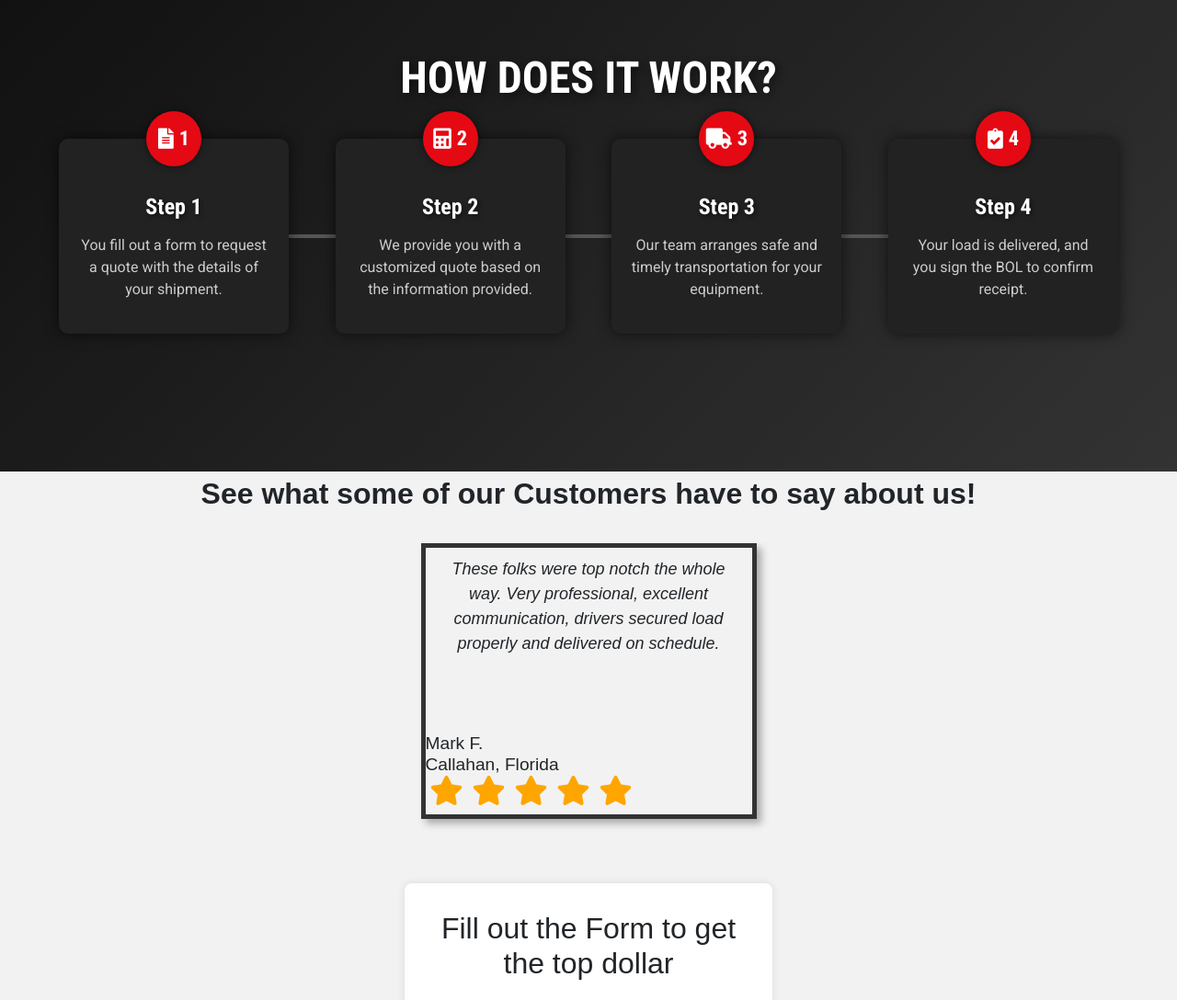
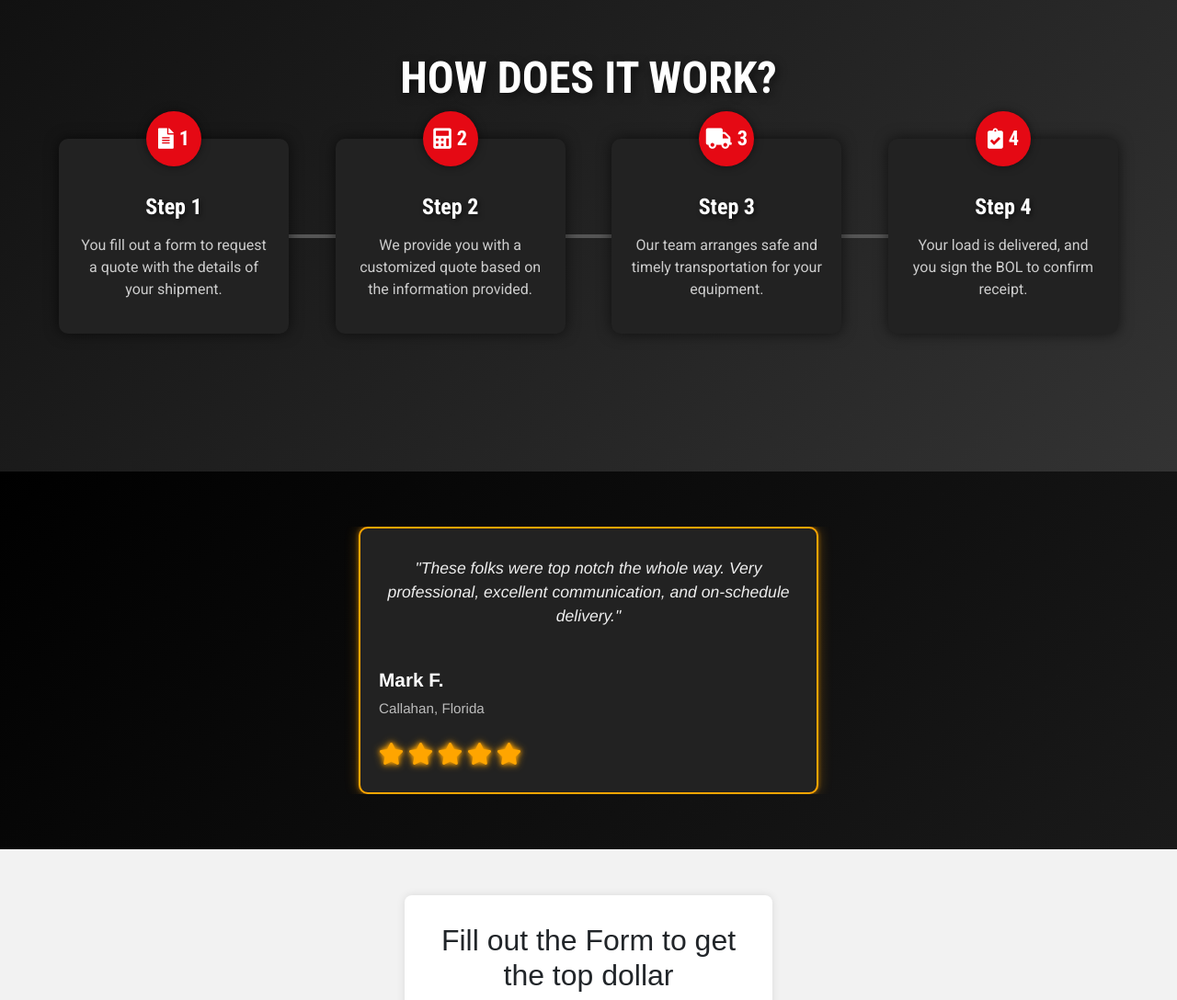
Before and after one commit to omoqbel1/bullet, a Django app: page / in a window 1280 px wide. Shown: the part 2697-3785 px from the top of the page at 92% size. Run offline with Django 4.2, Linux system fonts and the light colour scheme; some libraries are stand-ins or nearby versions.

Commit message:
Update reviewbar.html

```diff
--- a/crm1/accounts/templates/accounts/reviewbar.html
+++ b/crm1/accounts/templates/accounts/reviewbar.html
@@ -1,121 +1,136 @@
+<!DOCTYPE html>
+<html lang="en">
+<head>
+<meta charset="UTF-8" />
+<meta name="viewport" content="width=device-width, initial-scale=1.0"/>
+<title>Badass Isolated Reviews</title>
+
+<!-- External CSS and JS -->
 <link rel="stylesheet" href="https://cdnjs.cloudflare.com/ajax/libs/font-awesome/5.15.1/css/all.min.css" integrity="sha512-+4zCK9k+qNFUR5X+cKL9EIR+ZOhtIloNl9GIKS57V1MyNsYpYcUrUeQc9vNfzsWfV28IaLL3i96P9sdNyeRssA==" crossorigin="anonymous" />
 <link rel="stylesheet" type="text/css" href="https://cdnjs.cloudflare.com/ajax/libs/slick-carousel/1.9.0/slick.min.css"/>
 <script src="https://cdnjs.cloudflare.com/ajax/libs/jquery/3.5.1/jquery.min.js"></script>
 <script src="https://cdnjs.cloudflare.com/ajax/libs/slick-carousel/1.9.0/slick.min.js"></script>
 
 <style>
-  .fas.fa-star, .fa-star {
-      color: grey;
-      font-size: 2em;
-      margin: 0 5px;
+  .review-section {
+    background: linear-gradient(135deg, #000000 0%, #1a1a1a 100%);
+    color: #fff;
+    font-family: "Helvetica Neue", Helvetica, Arial, sans-serif;
+    padding: 60px 0;
+    width: 100%;
+    box-sizing: border-box;
+    overflow: hidden;
+    text-align: center;
   }
-  .rating-container {
-      display: flex;
-      width: 100%;
+
+  .review-section #reviews-slider {
+    width: 90%;
+    max-width: 1200px;
+    margin: 0 auto;
+    position: relative;
   }
-  .review-name {
-      text-align: center; /* This will center the text horizontally */
-      width: 100%;
-  }
-  #reviews-slider {
-      padding-top: 30px; /* add 30px top padding to the id reviews-slider*/
-      display: flex;
+
+  .review-section .review {
+    outline: none;
+    display: flex !important;
     justify-content: center;
     align-items: center;
-      width: 80%;
-      height: auto;
+  }
+
+  .review-section .review-box {
     position: relative;
-      margin: 0 auto;
+    width: 100%;
+    max-width: 500px;
+    background: #222;
+    border: 2px solid #ffa500;
+    border-radius: 10px;
+    padding: 30px 20px;
+    box-shadow: 0 0 15px rgba(255,165,0,0.3), 0 0 5px rgba(255,165,0,0.5);
+    text-align: center;
+    transition: box-shadow 0.3s ease;
   }
-  #reviews-slider .review-box {
+
+  /* Removed the hover transform effect */
+  .review-section .review-box:hover {
+    box-shadow: 0 0 25px rgba(255,165,0,0.7), 0 0 10px rgba(255,165,0,0.9);
+  }
+
+  .review-section .review-box p {
+    font-size: 1.1em;
+    line-height: 1.5em;
+    color: #eee;
+    font-style: italic;
+    margin-bottom: 40px;
+  }
+
+  .review-section .review-name {
+    display: block;
+    font-size: 1.3em;
+    font-weight: bold;
+    color: #fff;
+    text-align: left;
+    margin-bottom: 5px;
+  }
+
+  .review-section .review-location {
+    display: block;
+    font-size: 0.95em;
+    font-weight: normal;
+    color: #bbb;
+    text-align: left;
+    margin-bottom: 25px;
+  }
+
+  .review-section .rating-container {
+    text-align: left;
     display: flex;
-      flex-direction: column;
-      justify-content: space-between;
     align-items: center;
-      align-content: center;
-      margin: 0 auto;
   }
-  #reviews-slider .review {
-      padding-bottom: 20px;
-      position: relative;
+
+  .review-section .rating-container .fas.fa-star {
+    color: #ffa500;
+    font-size: 1.5em;
+    margin-right: 5px;
+    text-shadow: 0 0 5px #ffa500, 0 0 10px #ffa500;
   }
-  .review-box {
-      margin-top: 30px;
-      position: relative;
-      width: 365px;
-      height: 300px;
-      border: 5px solid #333;
-      padding: 10px;
-      box-shadow: 5px 5px 8px rgba(0,0,0,0.3);
+
+  /* Slick Customization */
+  .review-section .slick-slide {
+    padding: 0 10px;
   }
-  .review-name {
-      position: absolute;
-      bottom: 35px;
-      width: 100%;
-      text-align: left;
+
+  /* Responsive */
+  @media only screen and (max-width: 768px) {
+    .review-section .review-box {
+      padding: 20px 15px;
+      margin: 0 20px;
+    }
+
+    .review-section .review-box p {
+      font-size: 1em;
+      margin-bottom: 30px;
+    }
+
+    .review-section .review-name {
+      font-size: 1.1em;
+    }
+
+    .review-section .rating-container .fas.fa-star {
       font-size: 1.2em;
     }
-  .rating-container {
-      position: absolute;
-      bottom:10px;
-      width: 100%;
-      text-align: left;
   }
-  #reviews-slider .review-box p {
-      font-size: 18px;
-      width: 100%;
-      text-align: center;
-  }
-  @media only screen and (max-width: 768px) {
-    .review-box p {
-        font-size: 14px;
-    }
-    .fas.fa-star, .fa-star {
-        font-size: 1.5em;
-    }
-}
-@media only screen and (max-width: 768px) {
-  .review-box {
-      width: 100%;
-  }
-}
-.parent-element{
-    display: flex;
-    justify-content: center;
-}
-.container {
-    width: 100%;
-    display: block;
-    text-align: center;
-}
-.reviews-title {
-  padding-bottom: 30px;
-  font-size: 2em;
-  font-weight: bold;
-  text-align: center;
-  margin-bottom: 30px;
-}
-.review-box p {
-  font-style: italic;
-}
+</style>
+</head>
+<body>
 
-</style>
-
-<div class="parent-element">
-  <div class="container">
-    <span class="reviews-title">See what some of our Customers have to say about us!</span>
-  </div>
-</div>
-
-
-
+<div class="review-section">
   <div id="reviews-slider">
     <div class="review" data-rating="5" data-location="Callahan, Florida">
       <div class="review-box">
-      <p>These folks were top notch the whole way. Very professional, excellent communication, drivers secured load properly and delivered on schedule.</p>
-      <h4 class="review-name">Mark F.</h4>
+        <p>"These folks were top notch the whole way. Very professional, excellent communication, and on-schedule delivery."</p>
+        <span class="review-name">Mark F.</span>
+        <span class="review-location"></span>
         <div class="rating-container">
-        <div class="reviews-dots"></div>
             <div class="fas fa-star"></div>
             <div class="fas fa-star"></div>
             <div class="fas fa-star"></div>
@@ -127,10 +142,10 @@
 
     <div class="review" data-rating="5" data-location="Houston, Texas">
       <div class="review-box">
-          <p>Fantastic delivery! Communicative and flexible in scheduling, then very punctual and incredibly helpful for delivery. Went the extra mile for sure! 100% Recommend</p>
-          <h4 class="review-name">Tony R.</h4>
+        <p>"Fantastic delivery! Communicative, flexible, punctual, and incredibly helpful. 100% Recommend!"</p>
+        <span class="review-name">Tony R.</span>
+        <span class="review-location"></span>
         <div class="rating-container">
-            <div class="reviews-dots"></div>
             <div class="fas fa-star"></div>
             <div class="fas fa-star"></div>
             <div class="fas fa-star"></div>
@@ -142,8 +157,9 @@
 
     <div class="review" data-rating="5" data-location="Lomita, California">
       <div class="review-box">
-      <p>Bullets Transport was able to find a hauler to move my container. It appears they are a broker and the hauler was an independent transporter, who was able to complete the haul when a previous hauler could not get the job done.</p>
-      <h4 class="review-name">Adam M.</h4>
+        <p>"Bullets Transport found a hauler when others failed. They made it happen without hassle."</p>
+        <span class="review-name">Adam M.</span>
+        <span class="review-location"></span>
         <div class="rating-container">
             <div class="fas fa-star"></div>
             <div class="fas fa-star"></div>
@@ -154,10 +170,11 @@
       </div>
     </div>
 
-  <div class="review" data-rating="5" data-location= "Pembroke, Georgia">
+    <div class="review" data-rating="5" data-location="Pembroke, Georgia">
       <div class="review-box">
-      <p>Highly recommend. Dealt with all issues quickly and communicated with me through every step of the way.</p>
-      <h4 class="review-name">Eric C.</h4>
+        <p>"Highly recommend. They tackled issues fast and kept me in the loop every step of the way."</p>
+        <span class="review-name">Eric C.</span>
+        <span class="review-location"></span>
         <div class="rating-container">
             <div class="fas fa-star"></div>
             <div class="fas fa-star"></div>
@@ -168,10 +185,11 @@
       </div>
     </div>
 
-  <div class="review" data-rating="5" data-location= "West Palm Beach, Florida">
+    <div class="review" data-rating="5" data-location="West Palm Beach, Florida">
       <div class="review-box">
-      <p>The only shipper that actually know the rig that was needed for our shipment.</p>
-      <h4 class="review-name">Christian M.</h4>
+        <p>"The only shipper who knew exactly what was needed for our unique load."</p>
+        <span class="review-name">Christian M.</span>
+        <span class="review-location"></span>
         <div class="rating-container">
             <div class="fas fa-star"></div>
             <div class="fas fa-star"></div>
@@ -182,10 +200,11 @@
       </div>
     </div>
 
-  <div class="review" data-rating="5" data-location= "Philadelphia, Pennsylvania">
+    <div class="review" data-rating="5" data-location="Philadelphia, Pennsylvania">
       <div class="review-box">
-      <p>These guys were amazing. I had so many problems getting this moved, between cancelations and my money being stolen, I had all but given up then these guys came along. Thank you God!</p>
-      <h4 class="review-name">Rohn E.</h4>
+        <p>"After countless issues with others, these guys delivered. Truly saved the day!"</p>
+        <span class="review-name">Rohn E.</span>
+        <span class="review-location"></span>
         <div class="rating-container">
             <div class="fas fa-star"></div>
             <div class="fas fa-star"></div>
@@ -196,10 +215,11 @@
       </div>
     </div>
 
-  <div class="review" data-rating="5" data-location= "Green Valley, Illinois">
+    <div class="review" data-rating="5" data-location="Green Valley, Illinois">
       <div class="review-box">
-      <p>Even when we had a few hiccups that not their fault, they worked hard and stayed in communication to get the job done. Always answered the phone. Very professional.</p>
-      <h4 class="review-name">Jeff M.</h4>
+        <p>"A few hiccups, but they stayed committed, professional, and communicative throughout."</p>
+        <span class="review-name">Jeff M.</span>
+        <span class="review-location"></span>
         <div class="rating-container">
             <div class="fas fa-star"></div>
             <div class="fas fa-star"></div>
@@ -210,10 +230,11 @@
       </div>
     </div>
 
-  <div class="review" data-rating="5" data-location= "Cleburne,Texas">
+    <div class="review" data-rating="5" data-location="Cleburne, Texas">
       <div class="review-box">
-      <p>Seamless experience</p>
-      <h4 class="review-name">Joshua D.</h4>
+        <p>"Seamless, start to finish. No complaints at all."</p>
+        <span class="review-name">Joshua D.</span>
+        <span class="review-location"></span>
         <div class="rating-container">
             <div class="fas fa-star"></div>
             <div class="fas fa-star"></div>
@@ -226,8 +247,9 @@
 
     <div class="review" data-rating="5" data-location="Paxton, Iowa">
       <div class="review-box">
-      <p>Bullets Transport LLC was very easy to work with. Their delivery time was fast and communication was great.</p>
-      <h4 class="review-name">Karen A.</h4>
+        <p>"Bullets Transport LLC made it simple: fast, easy, and great communication."</p>
+        <span class="review-name">Karen A.</span>
+        <span class="review-location"></span>
         <div class="rating-container">
             <div class="fas fa-star"></div>
             <div class="fas fa-star"></div>
@@ -237,11 +259,13 @@
         </div>
       </div>
     </div>
+
+  </div>
 </div>
 
 <script>
   $(document).ready(function(){
-  $('#reviews-slider').slick({
+    $('.review-section #reviews-slider').slick({
       dots: false,
       arrows: false,
       infinite: true,
@@ -251,12 +275,15 @@ $(document).ready(function(){
       autoplay: true,
       autoplaySpeed: 5000
     });
-  $('.review').each(function(){
+
+    $('.review-section .review').each(function(){
       var rating = $(this).data('rating');
       var location = $(this).data('location');
       $(this).find('.review-location').text(location);
-    $(this).find('.fas.fa-star:lt('+rating+')').css('color', 'Orange');
-    $(this).find('.review-name').append("<br>" + location);
+      $(this).find('.fas.fa-star').slice(0, rating).css('color', '#ffa500');
     });
   });
 </script>
+
+</body>
+</html>
```
Lines whose indentation alone changed are shown as unchanged.
